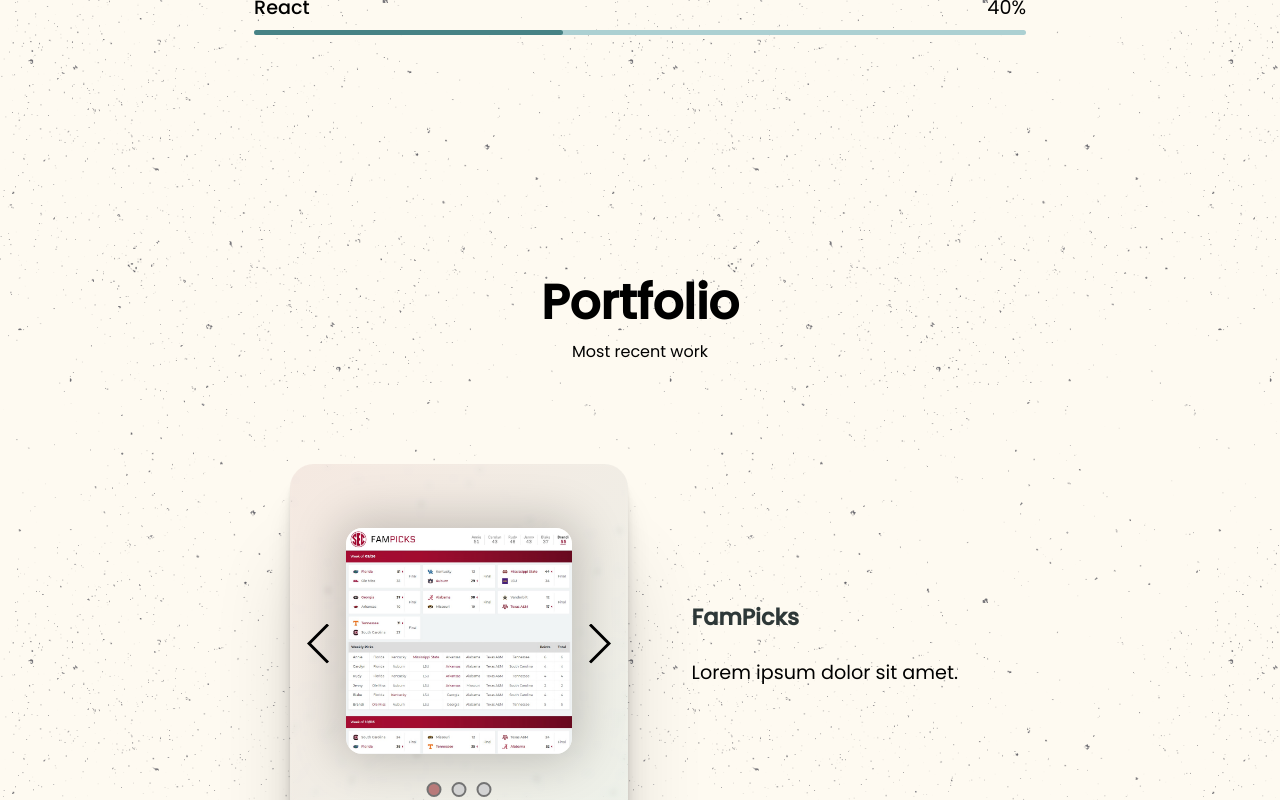
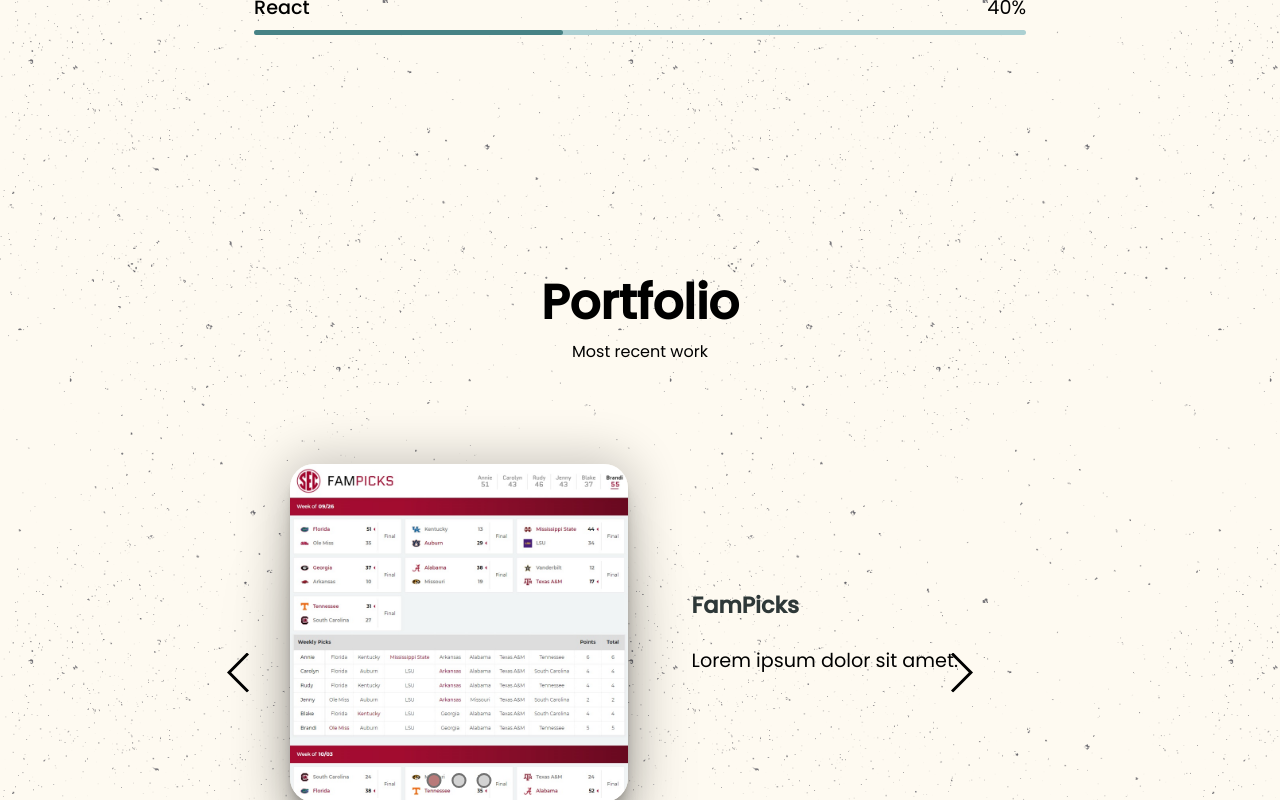
Before and after one commit to OceanAbernathy/2022-Portfolio, a React (Create React App) app: page / in a window 1280 px wide. Shown: the part 2000-2800 px from the top of the page. Built offline with nearby package versions, Linux system fonts and the light colour scheme.

Commit message:
Push for PR

```diff
--- a/src/Components/Main.js
+++ b/src/Components/Main.js
@@ -58,7 +58,7 @@
                             <div className="home__data">
                                 <h1 className="home__title">Hello, my name is <span className="home__title__span">Ocean</span>.</h1>
                                 <h2 className="home__subtitle">Front-End Web Developer</h2>
-                                <p className="home__description">Pationate about creating a seemless user experience using concise code.</p>
+                                <p className="home__description">Pationate about creating a seamless user experience using concise code.</p>
                                 <a href="#contact" className="button button--flex contact__button">
                                     Contact Me <i className="uil uil-message button__icon"></i>
                                 </a>
--- a/src/Components/Slider.js
+++ b/src/Components/Slider.js
@@ -34,8 +34,6 @@
                     <div key={obj.id} className={slideIndex === index + 1 ? "slide active-anim" : "slide"}>
                         <div className="slider__projects">
                             <img className="slider__img" src={process.env.PUBLIC_URL + `/Img/img${index + 1}.jpg`} alt="" />
-                            <BtnSlider moveSlide={nextSlide} direction={"next"} />
-                            <BtnSlider moveSlide={prevSlide} direction={"prev"} />
                             <div className="container__dots">
                                 {Array.from({length: 3}).map((item, index) => (
                                     <div key={index}
@@ -51,6 +49,8 @@
                     </div>
                 )
             })}
+            <BtnSlider moveSlide={nextSlide} direction={"next"} />
+            <BtnSlider moveSlide={prevSlide} direction={"prev"} />
         </div>
     )
 };
--- a/src/index.css
+++ b/src/index.css
@@ -620,7 +620,7 @@
 
 .slider__container {
   max-width: 700px;
-  height: 30rem;
+  height: 420px;
   margin: 100px auto 0;
   position: relative;
 }
@@ -629,7 +629,6 @@
   display: grid;
   gap: 2rem;
   width: 100%;
-  height: fit-content;
   position: absolute;
   opacity: 0;
   transition: opacity ease-in-out 0.4s;
@@ -637,9 +636,8 @@
 
 .slider__projects {
   width: 100%;
-  height: 100%;
+  height: fit-content;
   position: relative;
-  padding: clamp(.5rem, 8vw, 3.5rem);
   border-radius: 1.5rem;
   box-shadow:
   0 2.8px 2.2px rgba(0, 0, 0, 0.034),
@@ -647,30 +645,14 @@
   0 12.5px 10px rgba(0, 0, 0, 0.06),
   0 22.3px 17.9px rgba(0, 0, 0, 0.072),
   0 41.8px 33.4px rgba(0, 0, 0, 0.086),
-  0 100px 80px rgba(0, 0, 0, 0.12)
-;
-}
-
-.slider__projects::after {
-  content: "";
-  position: absolute;
-  bottom: 0;
-  top: 0;
-  left: 0;
-  right: 0;
-  border-radius: 1.5rem;
-  background: linear-gradient(315deg, hsla(183, 30%, 60%, .13), hsla(0, 30%, 60%, .13));
-  backdrop-filter: blur(.2rem);
-  z-index: -1;
+  0 100px 80px rgba(0, 0, 0, 0.12);
 }
 
 .slider__img {
   width: 100%;
-  margin: .5rem auto;
-  object-fit: contain;
-  background: rgba(255, 255, 255, .05);
-  backdrop-filter: blur(10px);
-  border-radius: 1rem;
+  margin: 0 auto;
+  display: block;
+  border-radius: 1.5rem;
   box-shadow: var(--slider-img-box-shadow);
 }
 
@@ -703,6 +685,7 @@
   transform: translateY(-50%);
   transition: .3s;
   margin: 0 .5rem;
+  z-index: 1;
 }
 
 .slider__button img {
@@ -714,7 +697,7 @@
 }
 
 .slider__button.prev {
-  left: 0;
+  left: -5rem;
 }
 
 .slider__button.next:hover,
@@ -732,7 +715,7 @@
 
 .container__dots {
   position: absolute;
-  bottom: 1rem;
+  bottom: .05rem;
   left: 50%;
   transform: translateX(-50%);
 }
@@ -752,6 +735,10 @@
 }
 
 /* Contact */
+
+ .contact {
+   padding-top: 4rem !important;
+ }
 
 .contact__container {
   row-gap: 3rem;
```
